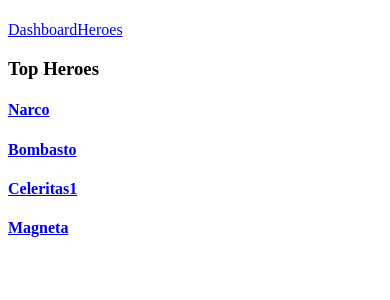
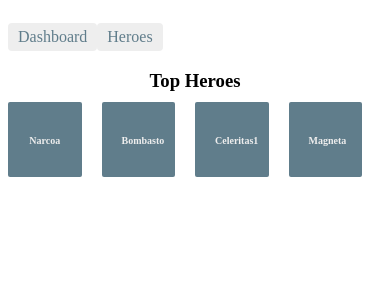
Before and after one commit to pottersc/angular-tour-of-heroes, an Angular app: page /dashboard in a window 390 px wide. Shown: the top 300 px of the page. Built offline with nearby package versions, Linux system fonts and the light colour scheme.

Commit message:
routing section completed.  refactor

```diff
--- /dev/null
+++ b/src/app/app.component.css
@@ -0,0 +1,28 @@
+h1 {
+  font-size: 1.2em;
+  color: #999;
+  margin-bottom: 0;
+}
+h2 {
+  font-size: 2em;
+  margin-top: 0;
+  padding-top: 0;
+}
+nav a {
+  padding: 5px 10px;
+  text-decoration: none;
+  margin-top: 10px;
+  display: inline-block;
+  background-color: #eee;
+  border-radius: 4px;
+}
+nav a:visited, a:link {
+  color: #607D8B;
+}
+nav a:hover {
+  color: #039be5;
+  background-color: #CFD8DC;
+}
+nav a.active {
+  color: #039be5;
+}
--- a/src/app/app.component.ts
+++ b/src/app/app.component.ts
@@ -12,7 +12,8 @@
       <a routerLink="/heroes">Heroes</a>
     </nav>
     <router-outlet></router-outlet>
-  `
+  `,
+  styleUrls: ['./app.component.css'],
 })
 
 export class AppComponent {
--- /dev/null
+++ b/src/app/dashboard.component.css
@@ -0,0 +1,61 @@
+[class*='col-'] {
+  float: left;
+  padding-right: 20px;
+  padding-bottom: 20px;
+}
+[class*='col-']:last-of-type {
+  padding-right: 0;
+}
+a {
+  text-decoration: none;
+}
+*, *:after, *:before {
+  -webkit-box-sizing: border-box;
+  -moz-box-sizing: border-box;
+  box-sizing: border-box;
+}
+h3 {
+  text-align: center; margin-bottom: 0;
+}
+h4 {
+  position: relative;
+}
+.grid {
+  margin: 0;
+}
+.col-1-4 {
+  width: 25%;
+}
+.module {
+  padding: 20px;
+  text-align: center;
+  color: #eee;
+  max-height: 120px;
+  min-width: 120px;
+  background-color: #607D8B;
+  border-radius: 2px;
+}
+.module:hover {
+  background-color: #EEE;
+  cursor: pointer;
+  color: #607d8b;
+}
+.grid-pad {
+  padding: 10px 0;
+}
+.grid-pad > [class*='col-']:last-of-type {
+  padding-right: 20px;
+}
+@media (max-width: 600px) {
+  .module {
+    font-size: 10px;
+    max-height: 75px; }
+}
+@media (max-width: 1024px) {
+  .grid {
+    margin: 0;
+  }
+  .module {
+    min-width: 60px;
+  }
+}
--- a/src/app/dashboard.component.ts
+++ b/src/app/dashboard.component.ts
@@ -8,7 +8,8 @@
 
 @Component({
   selector: 'app-my-dashboard',
-  templateUrl: './dashboard.component.html'
+  templateUrl: './dashboard.component.html',
+  styleUrls: [ './dashboard.component.css' ]
 })
 
 export class DashboardComponent implements OnInit {
--- /dev/null
+++ b/src/app/hero-detail.component.css
@@ -0,0 +1,29 @@
+label {
+  display: inline-block;
+  width: 3em;
+  margin: .5em 0;
+  color: #607D8B;
+  font-weight: bold;
+}
+input {
+  height: 2em;
+  font-size: 1em;
+  padding-left: .4em;
+}
+button {
+  margin-top: 20px;
+  font-family: Arial;
+  background-color: #eee;
+  border: none;
+  padding: 5px 10px;
+  border-radius: 4px;
+  cursor: pointer; cursor: hand;
+}
+button:hover {
+  background-color: #cfd8dc;
+}
+button:disabled {
+  background-color: #eee;
+  color: #ccc;
+  cursor: auto;
+}
--- a/src/app/hero-detail.component.ts
+++ b/src/app/hero-detail.component.ts
@@ -9,9 +9,11 @@
 @Component({
   selector: 'app-hero-detail',
   templateUrl: './hero-detail.component.html',
-  styleUrls: ['./heroes.component.css']
+  styleUrls: ['./hero-detail.component.css']
 })
 export class HeroDetailComponent implements OnInit {
+  @Input() hero: Hero;
+  // hero: Hero
   constructor(
     private heroService: HeroService,
     private route: ActivatedRoute,
@@ -24,6 +26,10 @@
       .subscribe(hero => this.hero = hero);
   }
 
-  @Input() hero: Hero;
-  // hero: Hero;
+  goBack(): void {
+    console.log('heroDetailComponent.goBack()');
+    this.location.back();
+  }
+
+
 }
--- a/src/app/hero.service.ts
+++ b/src/app/hero.service.ts
@@ -17,7 +17,4 @@
       .then(heroes => heroes.find(hero => hero.id === id));
   }
 
-  goBack(): void {
-    this.location.back();
-  }
 }
--- a/src/app/hero.ts
+++ b/src/app/hero.ts
@@ -4,4 +4,5 @@
 export class Hero {
   id: number;
   name: string;
+
 }
--- a/src/app/heroes.component.html
+++ b/src/app/heroes.component.html
@@ -1,6 +1,6 @@
-{{title}}
+{{mystr}}
 
-<h2>My Heroes 1</h2>
+<h2>My Heroes</h2>
 <ul class="heroes">
   <li *ngFor="let hero of heroes" (click)="onSelect(hero)" [class.selected]="hero === selectedHero">
     <span class="badge">{{hero.id}}</span> {{hero.name}}
--- a/src/app/heroes.component.ts
+++ b/src/app/heroes.component.ts
@@ -12,12 +12,15 @@
 })
 
 export class HeroesComponent implements OnInit {
+  mystr: string;
   selectedHero: Hero;
   heroes: Hero[];
+
   constructor(private heroService: HeroService, private router: Router) { }
 
   ngOnInit(): void {
     this.getHeroes();
+    this.mystr = 'helloasdf';
   }
 
   onSelect(hero: Hero): void {
@@ -32,4 +35,5 @@
   gotoDetail(): void {
     this.router.navigate(['/detail', this.selectedHero.id]);
   }
+
 }
--- a/src/app/mock-heroes.ts
+++ b/src/app/mock-heroes.ts
@@ -4,8 +4,8 @@
 import { Hero } from './hero';
 
 export const HEROES: Hero[] = [
-  { id: 11, name: 'Mr. Nice' },
-  { id: 12, name: 'Narco' },
+  { id: 11, name: 'Mr. Niceacccc' },
+  { id: 12, name: 'Narcoa' },
   { id: 13, name: 'Bombasto' },
   { id: 14, name: 'Celeritas1' },
   { id: 15, name: 'Magneta' },
--- a/src/index.html
+++ b/src/index.html
@@ -4,9 +4,9 @@
   <meta charset="utf-8">
   <title>MyApp</title>
   <base href="/">
-
   <meta name="viewport" content="width=device-width, initial-scale=1">
   <link rel="icon" type="image/x-icon" href="favicon.ico">
+
 </head>
 <body>
   <app-root>Loading...</app-root>
```
